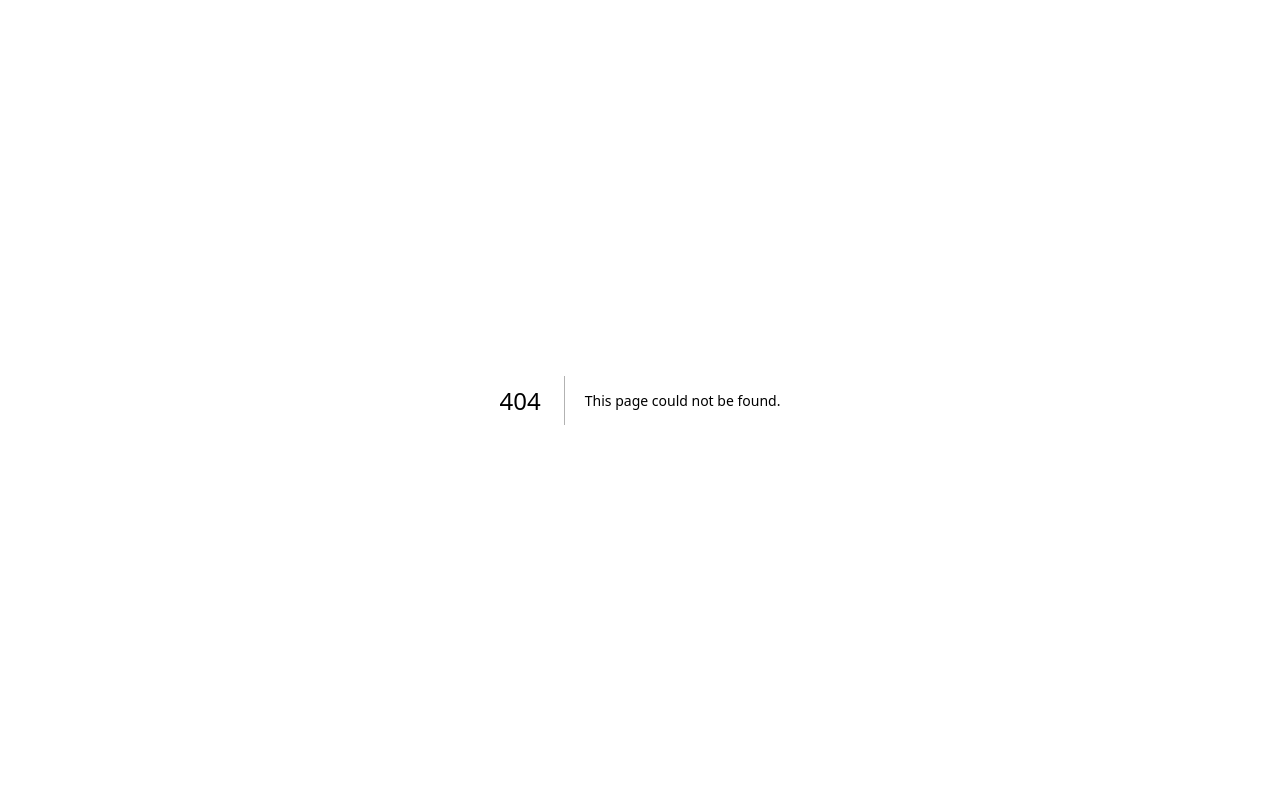
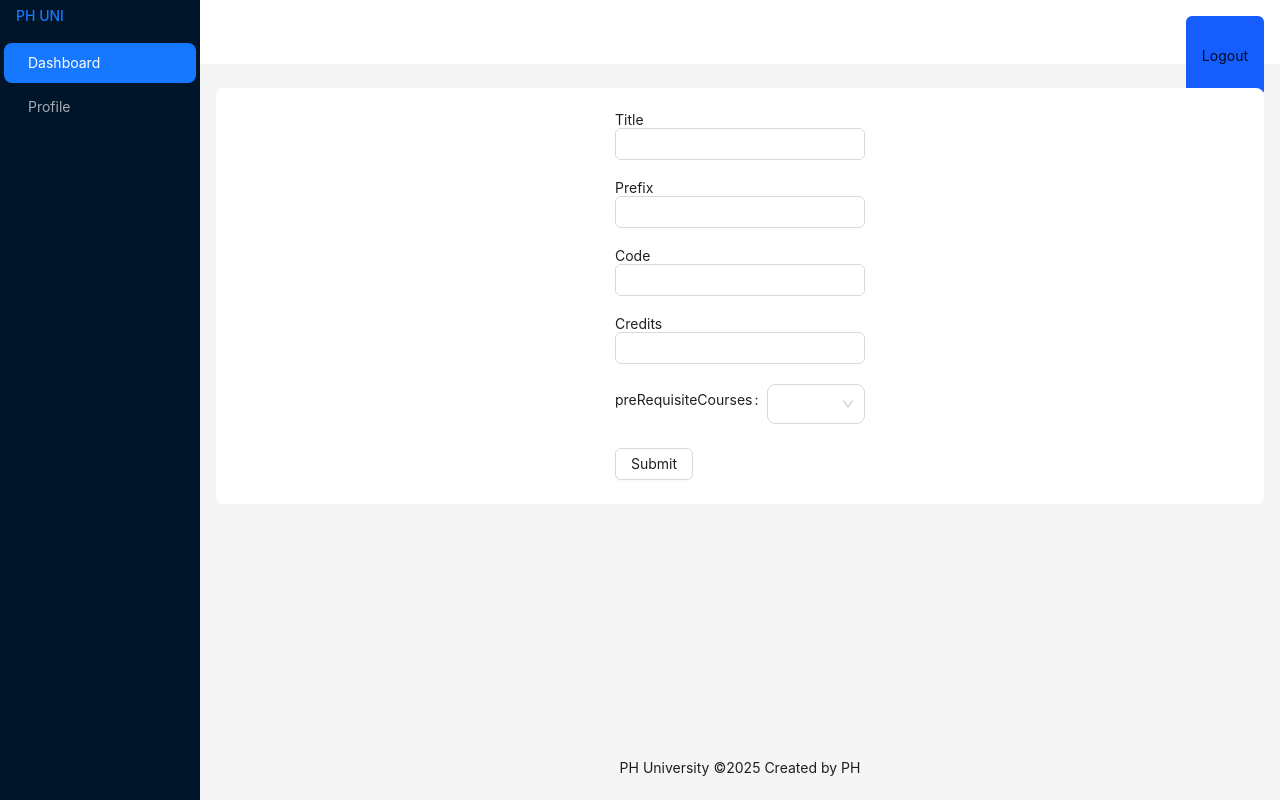
Before and after one commit to Sizzad-Hosen/university-management-client, a Next.js app: page /admin/create-course in a window 1280 px wide. Before the commit this address had no page. Built offline with nearby package versions, Linux system fonts and the light colour scheme; no server answers.

Commit message:
add create courses

```diff
--- /dev/null
+++ b/src/app/(dashboard)/admin/courses/page.tsx
@@ -0,0 +1,10 @@
+import Courses from '@/pages/admin/courseManagement/Courses'
+import React from 'react'
+
+const CoursesPage = () => {
+  return (
+   <Courses></Courses>
+  )
+}
+
+export default CoursesPage
--- /dev/null
+++ b/src/app/(dashboard)/admin/create-course/page.tsx
@@ -0,0 +1,10 @@
+import CreateCourse from '@/pages/admin/courseManagement/CreateCourse'
+import React from 'react'
+
+const CreateCoursePage = () => {
+  return (
+    <CreateCourse></CreateCourse>
+  )
+}
+
+export default CreateCoursePage
--- a/src/app/(dashboard)/layout.tsx
+++ b/src/app/(dashboard)/layout.tsx
@@ -92,6 +92,14 @@ const DashboardLayout = ({ children }: { children: React.ReactNode }) => {
                  {
                  key: 'registeredSemesters',
                  label: <Link href="/admin/registered-semesters"> Registered Semesters'</Link>,
+                 },
+                 {
+                 key: 'createCourses',
+                 label: <Link href="/admin/create-course"> Create Course</Link>,
+                 },
+                 {
+                 key: 'courses',
+                 label: <Link href="/admin/courses"> Courses</Link>,
                  },
 
 
--- a/src/app/components/form/FSelect.tsx
+++ b/src/app/components/form/FSelect.tsx
@@ -5,6 +5,9 @@ type TFSelectProps = {
   label: string;
   name: string;
   options: { value: string; label: string; disabled?: boolean }[];
+  disabled?:boolean;
+  mode?:'multiple' | undefined;
+
 };
 
 const FSelect = ({ label, name, options }: TFSelectProps) => {
--- a/src/pages/admin/courseManagement/CreateCourse.tsx
+++ b/src/pages/admin/courseManagement/CreateCourse.tsx
@@ -1,9 +1,76 @@
-import React from 'react'
+"use client"
+import PHInput from '@/app/components/form/FInput';
+import PHForm from '@/app/components/form/From';
+import FSelect from '@/app/components/form/FSelect';
+import { useAddCoursesMutation, useGetAllCoursesQuery } from '@/redux/features/admin/courseManagement.api';
+import { TResponse } from '@/types/global';
+import { Button, Col, Flex } from 'antd';
+import { FieldValues, SubmitHandler } from 'react-hook-form';
+import { toast } from 'sonner';
 
 const CreateCourse = () => {
+
+  const [createCourse] = useAddCoursesMutation();
+
+  const { data: courses } = useGetAllCoursesQuery(undefined);
+
+  const preRequisiteCoursesOptions = courses?.data?.map((item) => ({
+
+    value: item._id,
+    label: item.title,
+
+  }));
+
+  const onSubmit: SubmitHandler<FieldValues> = async (data) => {
+    const toastId = toast.loading('Creating...');
+
+    const courseData = {
+      ...data,
+      code: Number(data.code),
+      credits: Number(data.credits),
+      isDeleted: false,
+      preRequisiteCourses: data.preRequisiteCourses
+        ? data.preRequisiteCourses?.map((item: any) => ({
+            course: item,
+            isDeleted: false,
+          }))
+        : [],
+    };
+
+    console.log(courseData);
+
+    try {
+      const res = (await createCourse(courseData)) as TResponse<any>;
+      console.log(res);
+      if (res.error) {
+        toast.error(res.error.data.message, { id: toastId });
+      } else {
+        toast.success('Semester created', { id: toastId });
+      }
+    } catch (err) {
+      toast.error('Something went wrong', { id: toastId });
+    }
+  };
+
   return (
-    <div>CreateCourse</div>
-  )
-}
+    <Flex justify="center" align="center">
+      <Col span={6}>
+        <PHForm onSubmit={onSubmit}>
+          <PHInput type="text" name="title" label="Title" />
+          <PHInput type="text" name="prefix" label="Prefix" />
+          <PHInput type="text" name="code" label="Code" />
+          <PHInput type="text" name="credits" label="Credits" />
+          <FSelect
+            mode="multiple"
+            options={preRequisiteCoursesOptions}
+            name="preRequisiteCourses"
+            label="preRequisiteCourses"
+          />
+          <Button htmlType="submit">Submit</Button>
+        </PHForm>
+      </Col>
+    </Flex>
+  );
+};
 
-export default CreateCourse
+export default CreateCourse;
--- a/src/redux/api/baseApi.ts
+++ b/src/redux/api/baseApi.ts
@@ -54,6 +54,6 @@ const baseQueryWithRefreshToken = async (args: any, api: any, extraOptions: any)
 export const baseApi = createApi({
   reducerPath: 'baseApi',
   baseQuery: baseQueryWithRefreshToken,
-  tagTypes: ['AcademicSemester'], // Add relevant tag types
+  tagTypes: ['AcademicSemester','semester','courses'], // Add relevant tag types
   endpoints: () => ({}),
 });
--- a/src/redux/features/admin/courseManagement.api.ts
+++ b/src/redux/features/admin/courseManagement.api.ts
@@ -1,6 +1,6 @@
 import { baseApi } from "@/redux/api/baseApi";
-import { TAcademicSemester } from "@/types/academicManagement.type";
-import { TSemester } from "@/types/courseManagement.type";
+
+import { TCourses, TSemester } from "@/types/courseManagement.type";
 import { TQueryParam, TResponseRedux } from "@/types/global";
 
 
@@ -25,6 +25,7 @@ const courseManagementApi = baseApi.injectEndpoints({
                    params: params,
                 };
               },
+              providesTags:['semester'],
               transformResponse: (response: TResponseRedux<TSemester[]>) => {
                 return {
                   data: response.data,
@@ -46,10 +47,47 @@ const courseManagementApi = baseApi.injectEndpoints({
                 url:`/semester-registrations/${args.id}`,
                 method:'PATCH',
                 body:args.data
+            }),
+            invalidatesTags:['semester']
+        }),
+
+        // courses
+            addCourses:builder.mutation({
+            query:(data)=>({
+                url:'/courses/create-course',
+                method:'POST',
+                body:data
             })
-        })
+        }),
+
+        getAllCourses: builder.query({
+
+              query: (args) => {
+                console.log(args);
+                const params = new URLSearchParams();
+
+                if (args) {
+                  args.forEach((item: TQueryParam) => {
+                    params.append(item.name, item.value as string);
+                  });
+                }
+
+                return {
+                  url: '/courses',
+                  method: 'GET',
+                   params: params,
+                };
+              },
+              providesTags:['courses'],
+              transformResponse: (response: TResponseRedux<TCourses[]>) => {
+                return {
+                  data: response.data,
+                  meta: response.meta,
+                };
+              },
+            }),
     })
 })
 
 
-export const {useAddRegisteredSemesterMutation,useGetAllRegisteredSemesterQuery,useUpdateSemesterRegistrationMutation} = courseManagementApi;
+export const {useAddRegisteredSemesterMutation,useGetAllRegisteredSemesterQuery,useUpdateSemesterRegistrationMutation,useAddCoursesMutation,useGetAllCoursesQuery} = courseManagementApi;
--- a/src/types/courseManagement.type.ts
+++ b/src/types/courseManagement.type.ts
@@ -2,7 +2,9 @@ import { TAcademicSemester } from "./academicManagement.type";
 
 
 
-export type TSemester ={
+export type TSemester = {
+
+
     _id:string;
     academicSemester:TAcademicSemester;
     status:string;
@@ -14,3 +16,14 @@ export type TSemester ={
     updatedAt:string;
 
 }
+
+
+export type TCourses = {
+  _id: any;
+  title: string;
+  prefix: string;
+  code: number;
+  credits: number;
+  isDeleted?: boolean;
+  preRequisiteCourses: [];
+};
```
